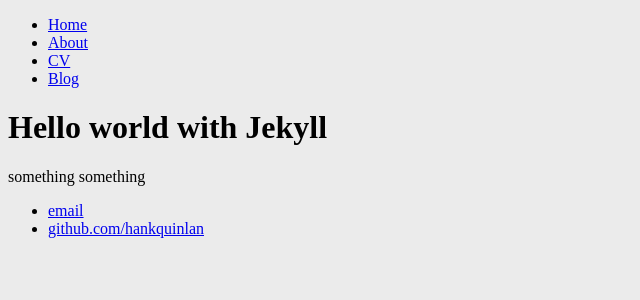
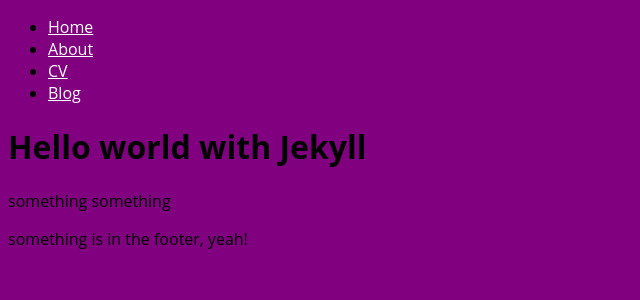
Before and after one commit to ydkcell/ydkcell.github.io, a Jekyll site: the page built from index.html, in a window 1280 px wide. Shown: the top 300 px of the page, without its empty margins (0-640 px from the left). Built offline with Jekyll 4.4.1, drawn with Linux system fonts in a browser that asks for light colours.

Commit message:
fix links, add post

```diff
--- a/_layouts/default.html
+++ b/_layouts/default.html
@@ -1,30 +1,32 @@
-
 <!DOCTYPE html>
 <html>
+
 <head>
 	<title>{{ page.title }}</title>
 	<!-- link to main stylesheet -->
 	<link rel="stylesheet" type="text/css" href="/css/main.css">
 </head>
+
 <body>
 	<nav>
 		<ul>
-	        		<li><a href="http://ydkcell.github.io/blog/">Home</a></li>
+			<li><a href="/">Home</a></li>
 			<li><a href="http://ydkcell.github.io/blog/">About</a></li>
 			<li><a href="http://ydkcell.github.io/blog/">CV</a></li>
-	        		<li><a href="http://ydkcell.github.io/blog/">Blog</a></li>
+			<li><a href="/blog/">Blog</a></li>
 		</ul>
 	</nav>
 	<div class="container">
 
 		{{ content }}
 
-			</div><!-- /.container -->
+	</div>
+	<!-- /.container -->
 	<footer>
-	    		<ul>
-	        		<li><a href="mailto:hankquinlanhub@gmail.com">email</a></li>
-	        		<li><a href="https://github.com/hankquinlan">github.com/hankquinlan</a></li>
-				</ul>
+		<p>
+			something is in the footer, yeah!
+		</p>
 	</footer>
 </body>
+
 </html>
--- a/css/main.css
+++ b/css/main.css
@@ -1,3 +1,8 @@
 body {
-	background-color: #ebebeb;
+	background-color: purple;
+	font-family: Open Sans;
 }
+
+a:link,a:visited,a:active,a:hover{
+	color: white;
+}
```
Also changed, not shown: _posts/2016-04-09-more-of-the-same.md (added, +9 -0 lines). Lines whose indentation alone changed are shown as unchanged.
